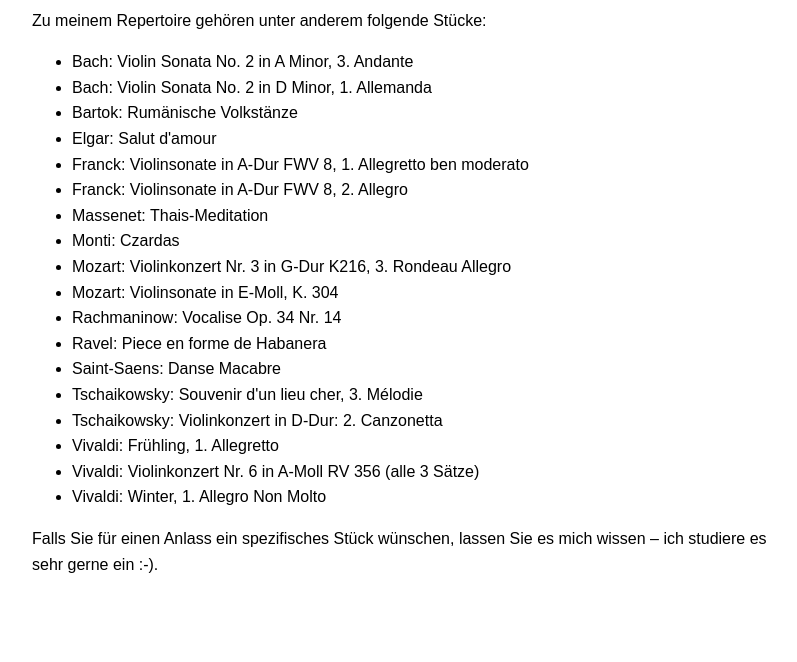
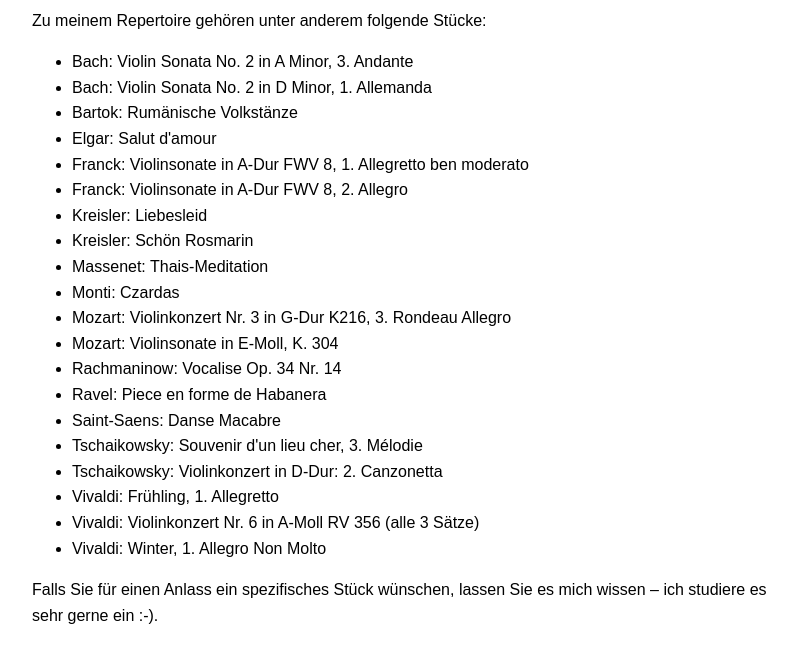
Before and after one commit to sailekoe/elias-violine, a plain HTML site: page repertoire.html in a window 1280 px wide. Shown: the part 162-824 px from the top of the page, without its empty margins (233-1030 px from the left). Before the commit the page ends 800 px from the top, so only its background shows below. Drawn offline with Linux system fonts and the light colour scheme.

Commit message:
Update repertoire.html

```diff
--- a/repertoire.html
+++ b/repertoire.html
@@ -40,6 +40,8 @@
     <li>Elgar: Salut d'amour</li>
     <li>Franck: Violinsonate in A-Dur FWV 8, 1. Allegretto ben moderato</li>
     <li>Franck: Violinsonate in A-Dur FWV 8, 2. Allegro</li>
+    <li>Kreisler: Liebesleid</li>
+    <li>Kreisler: Schön Rosmarin</li>
     <li>Massenet: Thais-Meditation</li>
     <li>Monti: Czardas</li>
     <li>Mozart: Violinkonzert Nr. 3 in G-Dur K216, 3. Rondeau Allegro</li>
```
